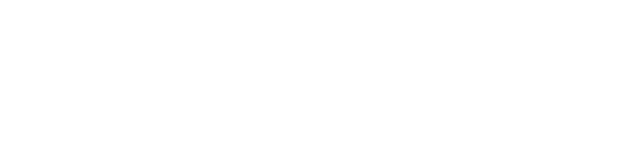
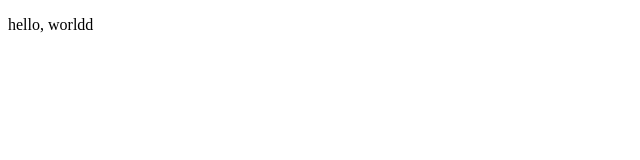
Before and after one commit to stukov-victor/test-workflow, a plain HTML site: page index.html in a window 1280 px wide. Shown: the whole page, without its empty margins (0-640 px from the left). Drawn offline with Linux system fonts and the light colour scheme.

Commit message:
Simple test changing

```diff
--- a/index.html
+++ b/index.html
@@ -6,6 +6,6 @@
     <title>Document</title>
 </head>
 <body>
-
+    <p>hello, worldd</p>
 </body>
 </html>
```
